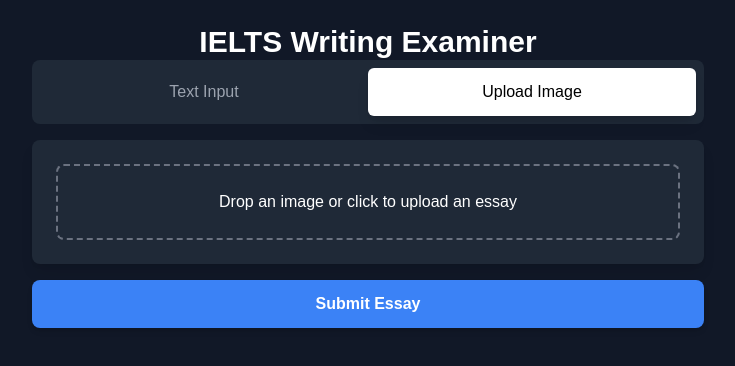
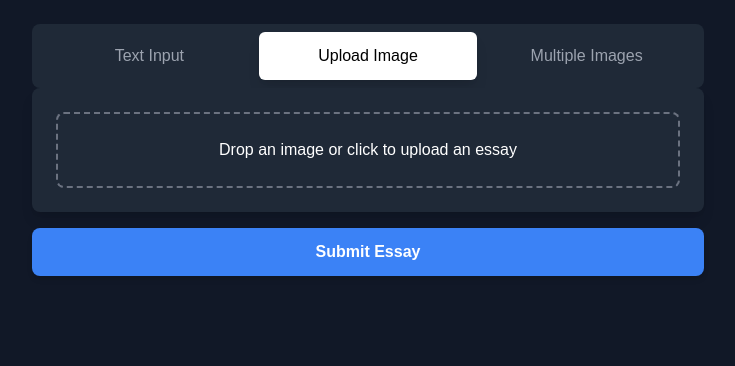
Before and after one commit to lf2foce/nextfast, a Next.js app: page / in a window 1280 px wide. Both pictures are taken after a click on the button "Upload Image". Shown: the top 366 px of the page, without its empty margins (272-1007 px from the left). Built offline with nearby package versions, Linux system fonts and the light colour scheme.

Commit message:
add multiple images UI

```diff
--- a/app/page.tsx
+++ b/app/page.tsx
@@ -34,6 +34,7 @@
     const [activeTab, setActiveTab] = useState("text");
     const [essay, setEssay] = useState("");
     const [file, setFile] = useState<File | null>(null);
+    const [files, setFiles] = useState<File[]>([]);
     const [response, setResponse] = useState<IELTSWritingEvaluation | null>(null);
     const [loading, setLoading] = useState(false);
 
@@ -47,11 +48,17 @@
                 formData.append("essay_text", essay);
             } else if (activeTab === "image" && file) {
                 formData.append("file", file);
+            } else if (activeTab === "multi-image" && files.length > 0) {
+                files.forEach((file, index) => {
+                    formData.append(`file_${index}`, file);
+                });
             } else {
                 throw new Error("Please provide either text or an image.");
             }
 
-            const res = await fetch("/api/py/evaluate", {
+            const endpoint = activeTab === "multi-image" ? "/api/py/evaluate-multi" : "/api/py/evaluate";
+
+            const res = await fetch(endpoint, {
                 method: "POST",
                 body: formData,
             });
@@ -70,13 +77,20 @@
         setLoading(false);
     };
 
-    const onDrop = (acceptedFiles: File[]) => {
-        if (acceptedFiles.length > 0) {
+    const { getRootProps, getInputProps } = useDropzone({
+        onDrop: (acceptedFiles) => {
+            if (activeTab === "image") {
                 setFile(acceptedFiles[0]);
+            } else if (activeTab === "multi-image") {
+                setFiles((prevFiles) => [...prevFiles, ...acceptedFiles]);
             }
+        },
+        accept: { "image/*": [] },
+    });
+
+    const removeFile = (index: number) => {
+        setFiles((prevFiles) => prevFiles.filter((_, i) => i !== index));
     };
-
-    const { getRootProps, getInputProps } = useDropzone({ onDrop, accept: { "image/*": [] } });
 
     const exportToPDF = async () => {
       if (!response) return;
@@ -105,24 +119,28 @@
 
     return (
         <div className="min-h-screen bg-gray-900 text-white flex flex-col items-center p-6">
-            <h1 className="text-3xl font-bold">IELTS Writing Examiner</h1>
-
              <div className="flex w-full max-w-2xl bg-gray-800 p-2 rounded-lg">
                 <button
-        className={`w-1/2 p-3 rounded-md transition-all ${activeTab === "text" ? "bg-white text-black shadow-lg" : "bg-transparent text-gray-400"}`}
+                    className={`w-1/3 p-3 rounded-md transition-all ${activeTab === "text" ? "bg-white text-black shadow-lg" : "bg-transparent text-gray-400"}`}
                     onClick={() => setActiveTab("text")}
                 >
                     Text Input
                 </button>
                 <button
-        className={`w-1/2 p-3 rounded-md transition-all ${activeTab === "image" ? "bg-white text-black shadow-lg" : "bg-transparent text-gray-400"}`}
+                    className={`w-1/3 p-3 rounded-md transition-all ${activeTab === "image" ? "bg-white text-black shadow-lg" : "bg-transparent text-gray-400"}`}
                     onClick={() => setActiveTab("image")}
                 >
                     Upload Image
                 </button>
+                <button
+                    className={`w-1/3 p-3 rounded-md transition-all ${activeTab === "multi-image" ? "bg-white text-black shadow-lg" : "bg-transparent text-gray-400"}`}
+                    onClick={() => setActiveTab("multi-image")}
+                >
+                    Multiple Images
+                </button>
             </div>
 
-<div className="w-full max-w-2xl bg-gray-800 p-6 rounded-lg shadow-lg space-y-6 mt-4">
+            <div className="w-full max-w-2xl bg-gray-800 p-6 rounded-lg shadow-lg space-y-6">
                 {activeTab === "text" ? (
                     <textarea
                         className="w-full p-4 border rounded bg-gray-700 text-white resize-none"
@@ -131,21 +149,36 @@
                         value={essay}
                         onChange={(e) => setEssay(e.target.value)}
                     />
+                ) : activeTab === "image" ? (
+                    <div {...getRootProps()} className="border-dashed border-2 border-gray-500 p-6 rounded-lg cursor-pointer text-center bg-gray-800">
+                        <input {...getInputProps()} className="hidden" />
+                        {file ? <p>{file.name}</p> : <p>Drop an image or click to upload an essay</p>}
+                    </div>
                 ) : (
                     <div {...getRootProps()} className="border-dashed border-2 border-gray-500 p-6 rounded-lg cursor-pointer text-center bg-gray-800">
                         <input {...getInputProps()} className="hidden" />
-                        {file ? (
+                        <p>Drop images or click to upload</p>
+                        <div className="mt-4 grid grid-cols-3 gap-2">
+                            {files.map((file, index) => (
+                                <div key={index} className="relative w-24 h-24 bg-gray-700 rounded-lg flex items-center justify-center">
                                     <img
                                         src={URL.createObjectURL(file)}
                                         alt="Uploaded preview"
-                                className="max-w-full h-auto rounded-md mt-4"
+                                        className="w-full h-full object-cover rounded-lg"
                                     />
-                        ) : (
-                            <p>Drop an image or click to upload an essay</p>
-                        )}
+                                    <button
+                                        className="absolute top-1 right-1 bg-red-500 text-white rounded-full w-6 h-6 flex items-center justify-center text-sm"
+                                        onClick={(e) => { e.stopPropagation(); removeFile(index); }}
+                                    >
+                                        ✕
+                                    </button>
+                                </div>
+                            ))}
+                        </div>
                     </div>
                 )}
             </div>
+
 
 <button
     className="w-full max-w-2xl p-3 bg-blue-500 hover:bg-blue-600 text-white rounded-lg font-semibold shadow-md mt-4"
```
Lines whose indentation alone changed are shown as unchanged.
